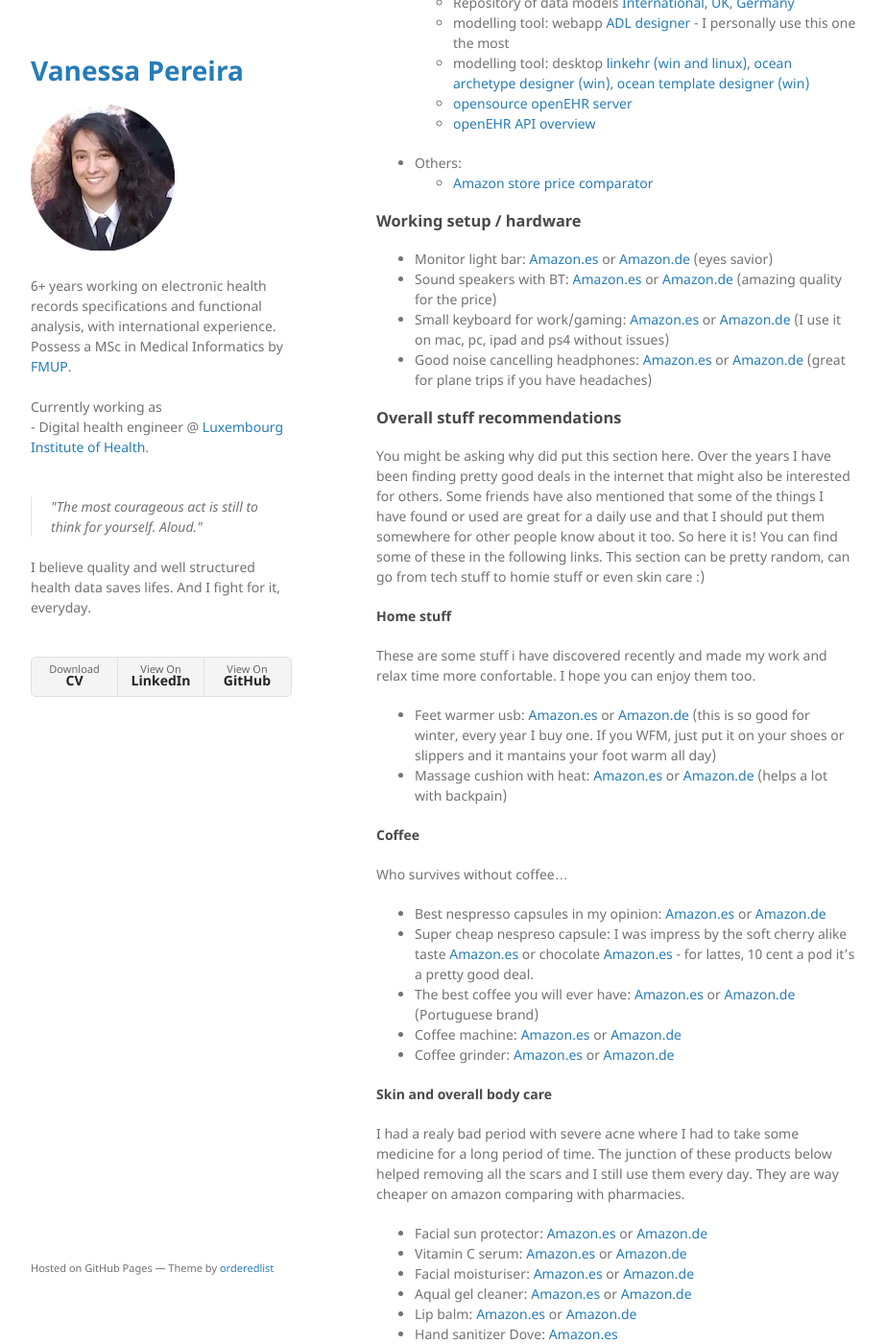
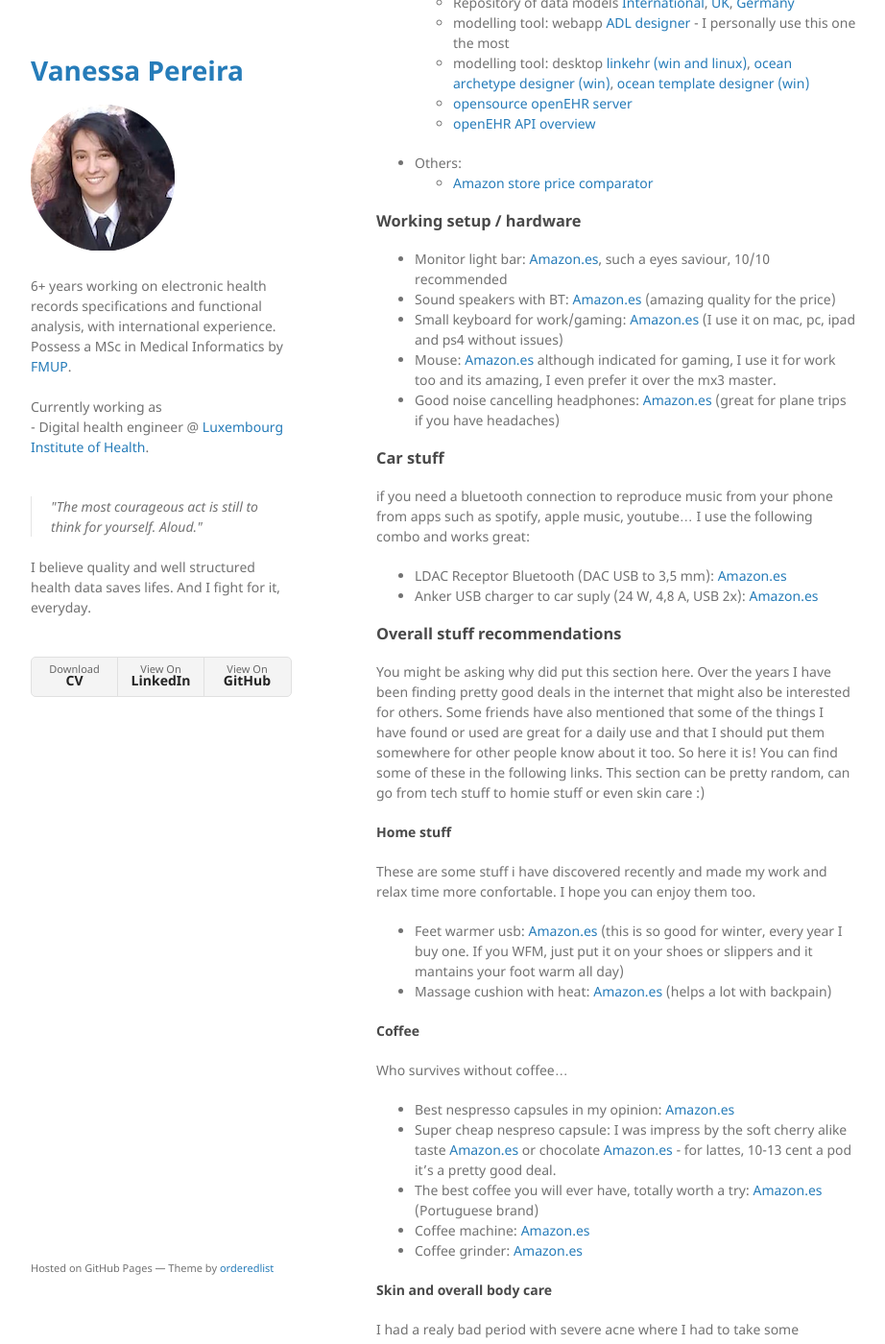
Before and after one commit to vanessa-pereira/vanessa-pereira.github.io, a Jekyll site: the page built from recommend.md, in a window 1280 px wide and 1400 px high, scrolled down 784 px. Shown: the whole window at 96% size, without its empty margins (178-1100 px from the left). Built offline with Jekyll 4.4.1, drawn with Linux system fonts in a browser that asks for light colours; some of the changed text lies outside the part shown.

Commit message:
Update recommend.md

```diff
--- a/recommend.md
+++ b/recommend.md
@@ -38,10 +38,16 @@ You might be asking why did I put this section here. Over the years I have been
 
 
 ### Working setup / hardware
-* Monitor light bar: [Amazon.es](https://amzn.to/3VBn5tf) or [Amazon.de](https://amzn.to/3VpzHne) (eyes savior)
-* Sound speakers with BT: [Amazon.es](https://amzn.to/3ARo00F) or [Amazon.de](https://amzn.to/3gIglLc) (amazing quality for the price)
-* Small keyboard for work/gaming: [Amazon.es](https://amzn.to/3SOlKyz) or [Amazon.de](https://amzn.to/3Qq0VId) (I use it on mac, pc, ipad and ps4 without issues)
-* Good noise cancelling headphones: [Amazon.es](https://amzn.to/3w4mEwS) or [Amazon.de](https://amzn.to/3C74COE) (great for plane trips if you have headaches)
+* Monitor light bar: [Amazon.es](https://amzn.to/3IjILG9), such a eyes saviour, 10/10 recommended
+* Sound speakers with BT: [Amazon.es](https://amzn.to/3HYi4pm) (amazing quality for the price)
+* Small keyboard for work/gaming: [Amazon.es](https://amzn.to/3SOlKyz) (I use it on mac, pc, ipad and ps4 without issues)
+* Mouse: [Amazon.es](https://amzn.to/3YthlTY) although indicated for gaming, I use it for work too and its amazing, I even prefer it over the mx3 master.
+* Good noise cancelling headphones: [Amazon.es](https://amzn.to/3XwC48a) (great for plane trips if you have headaches)
+
+### Car stuff
+if you need a bluetooth connection to reproduce music from your phone from apps such as spotify, apple music, youtube... I use the following combo and works great:
+* LDAC Receptor Bluetooth (DAC USB to 3,5 mm): [Amazon.es](https://amzn.to/3KbHItc)
+* Anker USB charger to car suply (24 W, 4,8 A, USB 2x): [Amazon.es]( https://amzn.to/3Xs62Ko)
 
 
 ### Overall stuff recommendations
@@ -49,28 +55,27 @@ You might be asking why did put this section here. Over the years I have been fi
 
 #### Home stuff
 These are some stuff i have discovered recently and made my work and relax time more confortable. I hope you can enjoy them too.
-* Feet warmer usb: [Amazon.es](https://amzn.to/3GLAryO) or [Amazon.de](https://amzn.to/3OGxmC0) (this is so good for winter, every year I buy one. If you WFM, just put it on your shoes or slippers and it mantains your foot warm all day)
-* Massage cushion with heat: [Amazon.es](https://amzn.to/3gFWDzD) or [Amazon.de](https://amzn.to/3F6RWs9) (helps a lot with backpain)
+* Feet warmer usb: [Amazon.es](https://amzn.to/3IgUsfV) (this is so good for winter, every year I buy one. If you WFM, just put it on your shoes or slippers and it mantains your foot warm all day)
+* Massage cushion with heat: [Amazon.es](https://amzn.to/3YKOpXr) (helps a lot with backpain)
 
 #### Coffee
 Who survives without coffee...
-* Best nespresso capsules in my opinion: [Amazon.es](https://amzn.to/3OOt4bN) or [Amazon.de](https://amzn.to/3XF3nye)
-* Super cheap nespreso capsule: I was impress by the soft cherry alike taste [Amazon.es](https://amzn.to/3F9ho0g) or chocolate [Amazon.es](https://amzn.to/3F7GQDf) - for lattes, 10 cent a pod it's a pretty good deal.
-* The best coffee you will ever have: [Amazon.es](https://amzn.to/3GPqxfo) or [Amazon.de](https://amzn.to/3VccIw9) (Portuguese brand)
-* Coffee machine: [Amazon.es](https://amzn.to/3u3Bl1V) or [Amazon.de](https://amzn.to/3EJ3ksJ)
-* Coffee grinder: [Amazon.es](https://amzn.to/3AKIXdB) or [Amazon.de](https://amzn.to/3GQitLq)
+* Best nespresso capsules in my opinion: [Amazon.es](https://amzn.to/3OOt4bN)
+* Super cheap nespreso capsule: I was impress by the soft cherry alike taste [Amazon.es](https://amzn.to/3E3Tan2) or chocolate [Amazon.es](https://amzn.to/3jMh0wR) - for lattes, 10-13 cent a pod it's a pretty good deal.
+* The best coffee you will ever have, totally worth a try: [Amazon.es](https://amzn.to/3RWs8nl) (Portuguese brand)
+* Coffee machine: [Amazon.es](https://amzn.to/3xiap05)
+* Coffee grinder: [Amazon.es](https://amzn.to/3HXe8F7)
 
 #### Skin and overall body care
 I had a realy bad period with severe acne where I had to take some medicine for a long period of time. The junction of these products below helped removing all the scars and I still use them every day. They are way cheaper on amazon comparing with pharmacies.
-* Facial sun protector:  [Amazon.es](https://amzn.to/3T1RjVM) or [Amazon.de](https://amzn.to/3STplvl)
-* Vitamin C serum: [Amazon.es](https://amzn.to/3QsaLJr) or [Amazon.de](https://amzn.to/3bQO2I9)
-* Facial moisturiser: [Amazon.es](https://amzn.to/3zP9Yv6) or [Amazon.de](https://amzn.to/3C59FyY)
-* Aqual gel cleaner: [Amazon.es](https://amzn.to/3BdlmTd) or [Amazon.de](https://amzn.to/3GM0YMp)
-* Lip balm:  [Amazon.es](https://amzn.to/3QGFvGr) or [Amazon.de](https://amzn.to/3pl6GLi)
-* Hand sanitizer Dove: [Amazon.es](https://amzn.to/3QGGUgb)
-* Aesop hands cleaner spray: [Amazon.es](https://amzn.to/3zXfxrx) or [Amazon.de](https://amzn.to/3SQfhTK)
+* Facial sun protector: [Amazon.es](https://amzn.to/3IjgMq9)
+* Vitamin C serum: [Amazon.es](https://amzn.to/3DZpTtC)
+* Facial moisturiser: [Amazon.es](https://amzn.to/3Ynry4m)
+* Aqual gel cleaner: [Amazon.es](https://amzn.to/3lxxiKr)
+* Lip balm: [Amazon.es](https://amzn.to/3XqQR4j)
+* Hand sanitizer Dove: [Amazon.es](https://amzn.to/3jTAhfH)
+* Hand cream Grown alchemist: [Amazon.es](https://amzn.to/3lraqMt)
 * For teeth alignment, here's a 300eur discount @ [Impress](https://smile2impress.com/pt/special/referral/?code=UM9-4UO-SFO&referral_source=mobile), they are really good, and have great prices, I was pretty _impressed._
-
 
 _(Note: I have affiliation with Amazon, so it would be pretty cool for me if you could use some of these links, I can get a few bucks at no cost for you :D )_
 
```
